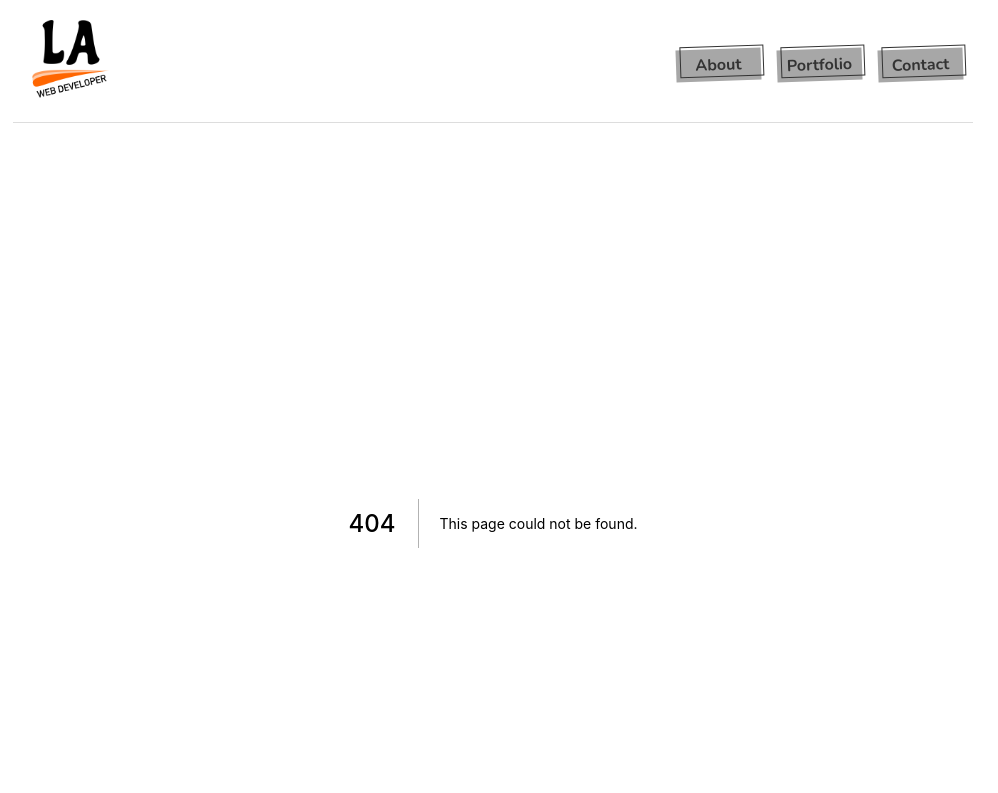
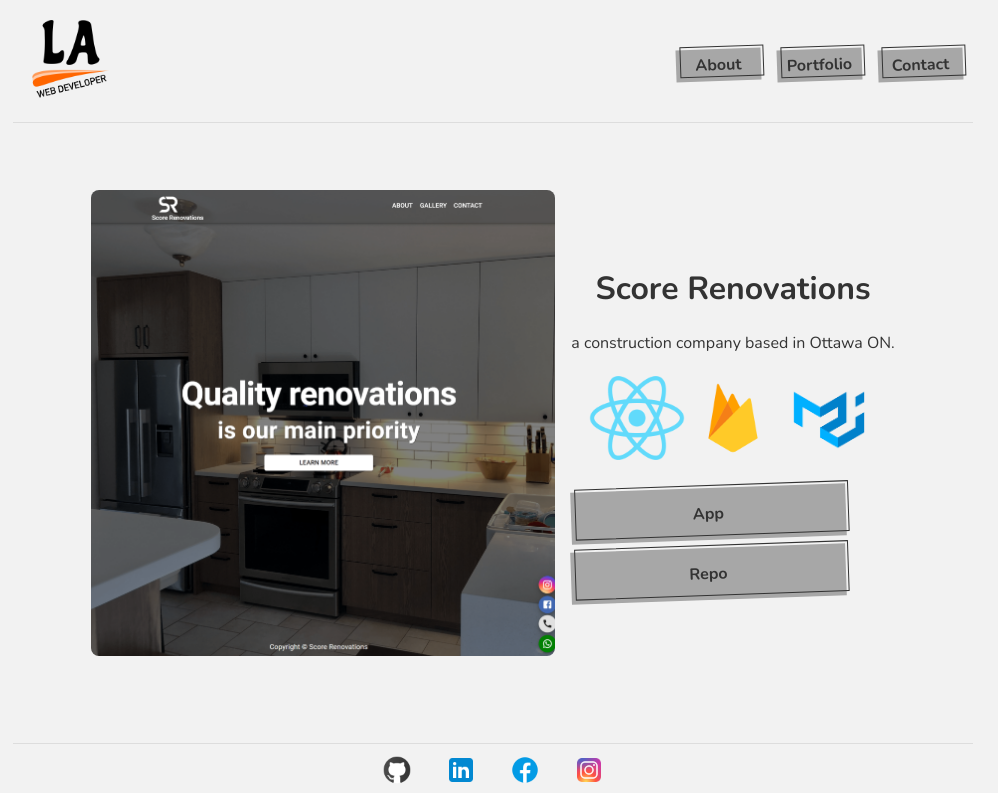
Before and after one commit to LaithAlwani/LaithAlwani, a Next.js app: page /portfolio/1 in a window 1280 px wide. Before the commit this address had no page. Shown: the top 793 px of the page, without its empty margins (147-1145 px from the left). Built offline with nearby package versions, Linux system fonts and the light colour scheme.

Commit message:
updated project detials page

```diff
--- a/components/layout/mobileNavbar.js
+++ /dev/null
@@ -1,5 +0,0 @@
-import React from 'react';
-
-export default function MobileNavbar() {
-  return <div><h3>Mobile Navbar</h3></div>;
-}
--- a/components/projects/project-details.js
+++ b/components/projects/project-details.js
@@ -1,9 +1,30 @@
-import React from 'react'
+import Image from "next/image";
+import styles from "./project-details.module.css";
+export default function ProjectDetails({ project }) {
+  const { title, image, description, technologies, appLink, repoLink } =
+    project;
+  return (
+    <div className={styles.root}>
+      <img src={image} alt={title} />
+      <div className={styles.content}>
+        <h1>{title}</h1>
+        <p>{description}</p>
+        <ul>
+          {technologies.map((tech) => (
+            <li>
+              <Image src={tech} alt={"alt"} width={96} height={96} />
+            </li>
+          ))}
+        </ul>
 
-export default function ProjectDetails() {
-  return (
-    <div>
-      <h1>Project Details</h1>
+          <a href={appLink} className="btn">
+            App
+          </a>
+          <a href={repoLink} className="btn">
+            Repo
+          </a>
+
+      </div>
     </div>
-  )
+  );
 }
--- /dev/null
+++ b/components/projects/project-details.module.css
@@ -0,0 +1,25 @@
+.root {
+  padding: 1rem;
+  display: flex;
+  justify-content: center;
+  align-items: center;
+  text-align: center;
+}
+.content ul {
+  list-style: none;
+  padding: 0;
+  display: flex;
+  justify-content: center;
+  align-items: center;
+}
+
+.content {
+  margin-left: 1rem;
+}
+
+@media only screen and (max-width:600px) {
+  .root{
+    display: block;
+  }
+
+}
--- a/components/projects/project.module.css
+++ b/components/projects/project.module.css
@@ -1,9 +1,3 @@
-.root {
-
-
-
-}
-
 .root h3{
 
 
--- /dev/null
+++ b/pages/portfolio/[projectId].js
@@ -0,0 +1,14 @@
+import { useRouter } from "next/router";
+import ProjectDetails from "../../components/projects/project-details";
+import projects from "../../utils/Projects";
+
+export default function ProjectDetailsPage() {
+  const router = useRouter();
+  const projectId = router.query.projectId;
+  const project = projects.find((proj) => proj.id === parseInt(projectId));
+
+  if (!project) {
+    return <p>Project not found</p>;
+  }
+  return project ? <ProjectDetails project={project} /> : <p>Loading...</p>;
+}
```
Also changed, not shown: components/projects/project.js (+10 -3 lines), pages/portfolio/index.js (renamed from pages/portfolio.js, +5 -4 lines).
